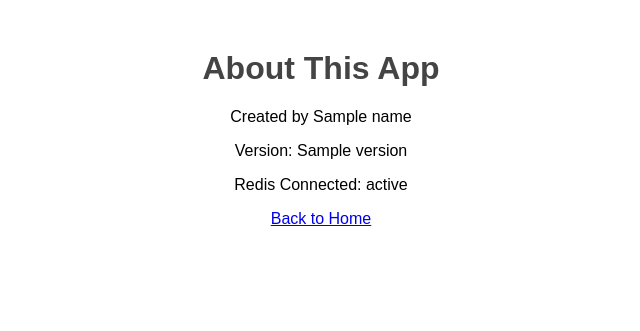
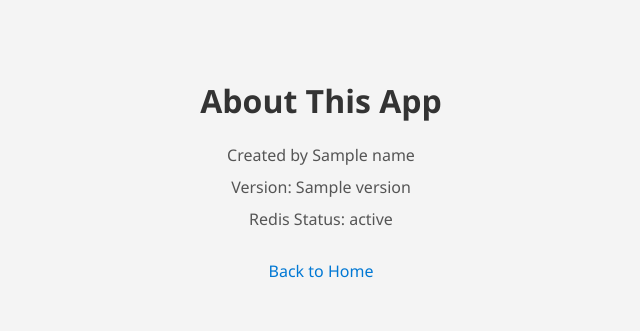
Before and after one commit to JoelMatip/devops-roadmap, a Flask app: template templates/about.html in a window 1280 px wide. Shown: the top 331 px of the page, without its empty margins (319-959 px from the left). Run offline with Flask 3, Linux system fonts and the light colour scheme; the template is opened without the code that fills it: most values are stand-ins (such as "Sample title", 1, 10 or a date in 2020).

Commit message:
Day 19: Styled About page and synced layout with homepage

```diff
--- a/templates/about.html
+++ b/templates/about.html
@@ -3,15 +3,37 @@
 <head>
     <title>About This App</title>
     <style>
-        body { font-family: Arial; text-align: center; margin-top: 50px; }
-        h1 { color: #444; }
+        body {
+            font-family: 'Segoe UI', sans-serif;
+            background-color: #f4f4f4;
+            text-align: center;
+            padding: 50px;
+        }
+        h1, h3 {
+            color: #333;
+        }
+        p {
+            font-size: 16px;
+            color: #555;
+            margin: 10px 0;
+        }
+        a {
+            display: block;
+            margin-top: 30px;
+            color: #0078D4;
+            text-decoration: none;
+        }
+        a:hover {
+            text-decoration: underline;
+        }
     </style>
 </head>
 <body>
     <h1>About This App</h1>
     <p>Created by {{ name }}</p>
     <p>Version: {{ version }}</p>
-    <p>Redis Connected: {{ redis_status }}</p>
+    <p>Redis Status: {{ redis_status }}</p>
+
     <a href="/">Back to Home</a>
 </body>
 </html>
```
